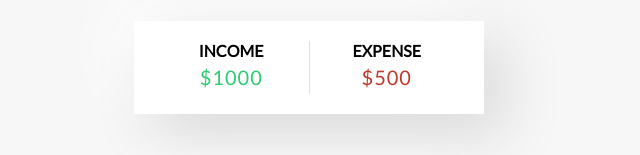
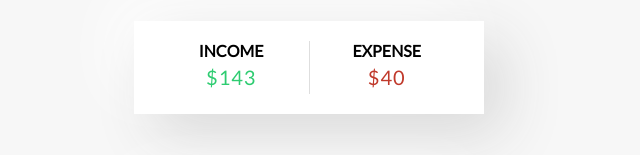
Before and after one commit to usamasubhani/expense-tracker, a React (Create React App) app: page / in a window 1280 px wide. Shown: the part 126-281 px from the top of the page, without its empty margins (331-971 px from the left). Built offline with nearby package versions, Linux system fonts and the light colour scheme.

Commit message:
Calculate income and expenses

```diff
--- a/src/components/IncomeExpenses.js
+++ b/src/components/IncomeExpenses.js
@@ -1,16 +1,23 @@
-import React from 'react'
+import React, { useContext } from 'react';
+
+import { GlobalContext } from '../context/GlobalContext'
 
 export const IncomeExpenses = () => {
+    const { transactions } = useContext(GlobalContext);
+
+    const transactioAmounts = transactions.map(transaction => transaction.amount);
+    const income = transactioAmounts.filter(i => i>0).reduce((a, b) => (a+b), 0)
+    const expense = -transactioAmounts.filter(i => i<0).reduce((a, b) => (a+b), 0)
     return (
         <div>
             <div className="inc-exp-container">
                 <div>
                     <h4>Income</h4>
-                    <p className="money plus">$1000</p>
+                    <p className="money plus">${income}</p>
                 </div>
                 <div>
                     <h4>Expense</h4>
-                    <p className="money minus">$500</p>
+                    <p className="money minus">${expense}</p>
                 </div>
             </div>
         </div>
```
